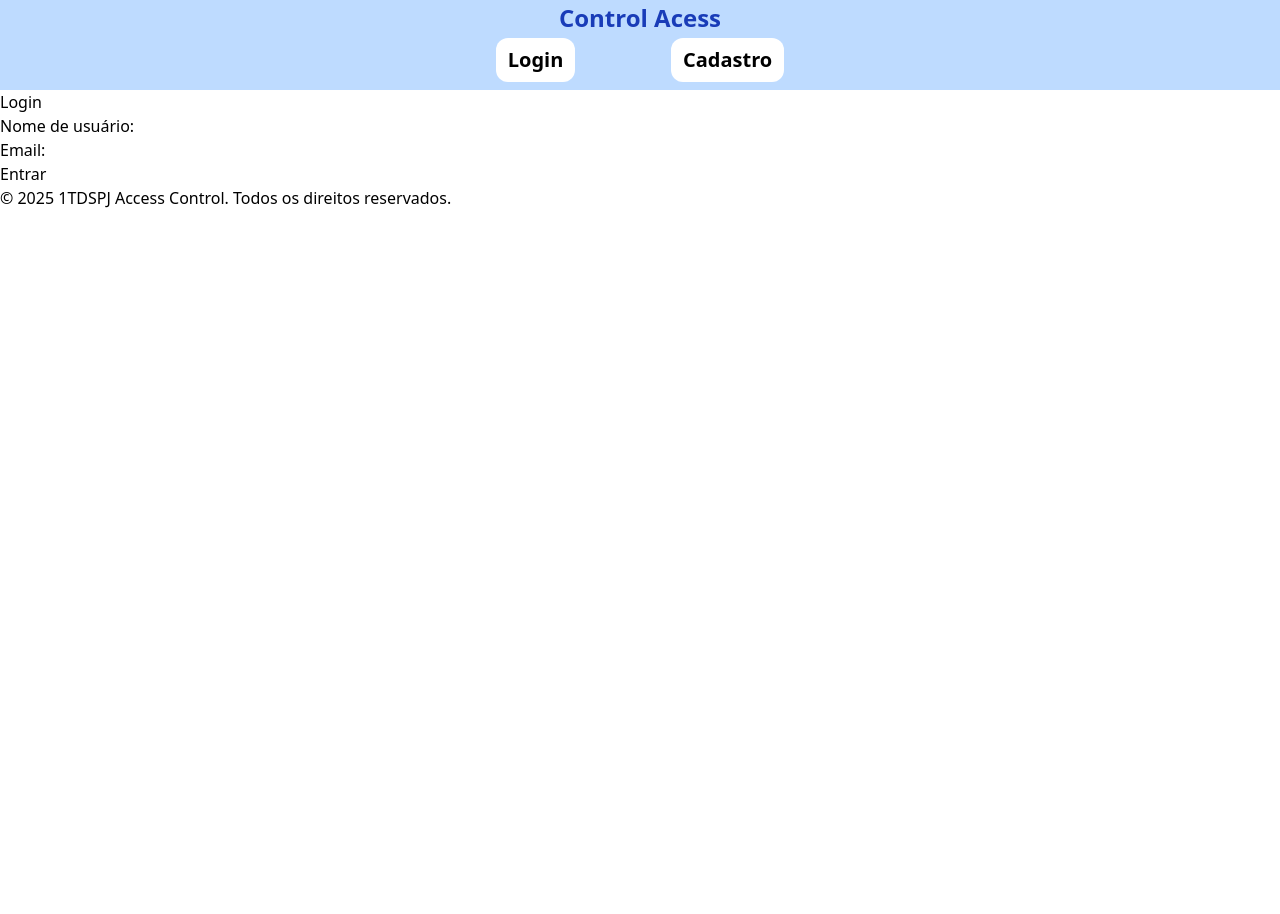
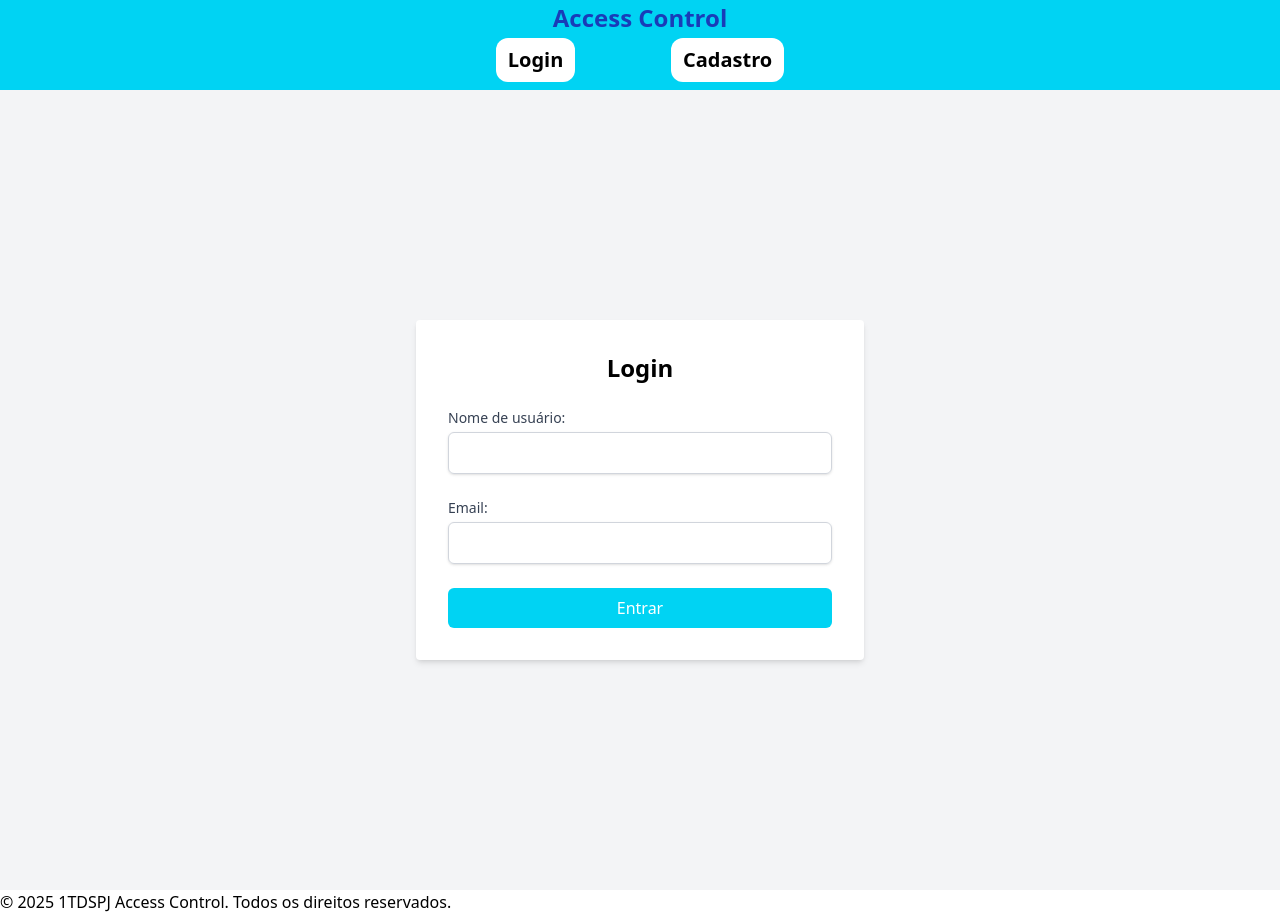
Before and after one commit to cp-05-frontend-1tdspj-2025/access-control-cp, a React (Vite) app in the folder access-control-cp/: page /login in a window 1280 px wide. Before the commit the page ends 800 px from the top, so only its background shows below. Built offline with nearby package versions, Linux system fonts and the light colour scheme.

Commit message:
style(login) estiliza campos de inputs da rota login com inline tailwindcss

```diff
--- a/access-control-cp/src/components/Cabecalho/Cabecalho.tsx
+++ b/access-control-cp/src/components/Cabecalho/Cabecalho.tsx
@@ -3,8 +3,8 @@ import Menu from "../Menu/Menu";
 
 export default function Cabecalho() {
     return (
-        <header className="w-full bg-blue-200 flex flex-col justify-around items-center h-[90px] ">
-            <h1 className="text:xl md:text-2xl font-bold text-blue-800">Control Acess</h1>
+        <header className="w-full bg-cyan-400 flex flex-col justify-around items-center h-[90px] ">
+            <h1 className="text:xl md:text-2xl font-bold text-blue-800">Access Control</h1>
             <Menu/>
         </header>
     );
--- a/access-control-cp/src/routes/Login/Login.tsx
+++ b/access-control-cp/src/routes/Login/Login.tsx
@@ -12,29 +12,35 @@ export default function Login(){
 
 };
 
-
     return(
-     <main>
-      <h1>Login</h1>
-      <form onSubmit={handleSubmit(onSubmit)}>
+     <main className="min-h-screen flex items-center justify-center bg-gray-100">
+        <div className="w-full max-w-md bg-white p-8 rounded shadow-md">
+        <h1 className="text-2xl font-bold mb-6 text-center">Login</h1>
+        <form onSubmit={handleSubmit(onSubmit)} className="space-y-6">
 
         <div>
-          <label htmlFor="nomeUsuario">Nome de usuário:</label>
+          <label htmlFor="nomeUsuario" className="block text-sm font-medium text-gray-700">
+              Nome de usuário:
+            </label>
             <input
               id="nomeUsuario"
+              className="mt-1 block w-full px-3 py-2 border border-gray-300 rounded-md shadow-sm focus:outline-none focus:ring-blue-500 focus:border-blue-500"
               {...register('nomeUsuario', { required: 'Nome de usuário é obrigatório' })}
             />
             {errors.nomeUsuario && (
-            <span style={{ color: 'red' }}>{errors.nomeUsuario.message}</span>
+              <span className="text-red-500 text-sm mt-1 block">{errors.nomeUsuario.message}</span>
           )}
         </div>
 
 
         <div>
-          <label htmlFor="email">Email:</label>
+          <label htmlFor="email" className="block text-sm font-medium text-gray-700">
+              Email:
+            </label>
             <input
               id="email"
               type="email"
+              className="mt-1 block w-full px-3 py-2 border border-gray-300 rounded-md shadow-sm focus:outline-none focus:ring-blue-500 focus:border-blue-500"
               {...register('email', {
                 required: 'Email é obrigatório',
                 pattern: {
@@ -49,8 +55,10 @@ export default function Login(){
         </div>
 
 
-        <button type="submit">Entrar</button>
+        <button type="submit" className="w-full bg-cyan-400 text-white py-2 px-4 rounded-md hover:bg-blue-800 transition-colors">Entrar</button>
+
       </form>
+      </div>
     </main>
   );
 }
```
Lines whose indentation alone changed are shown as unchanged.
